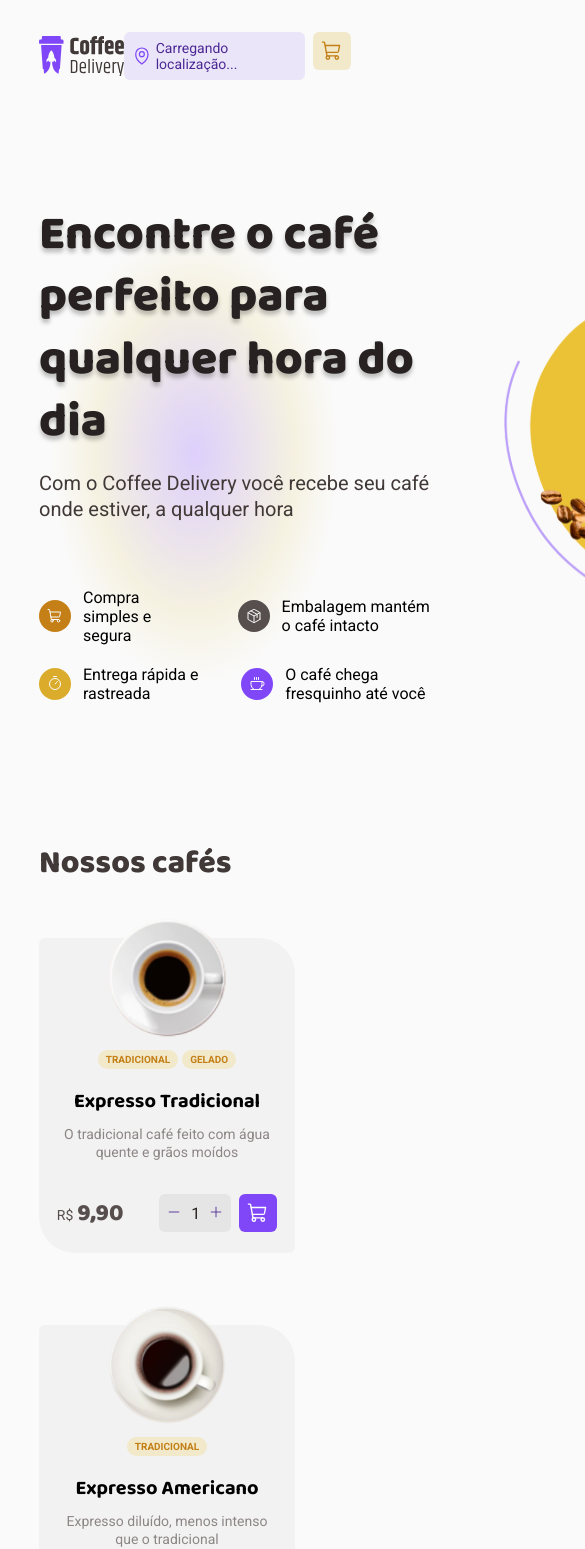
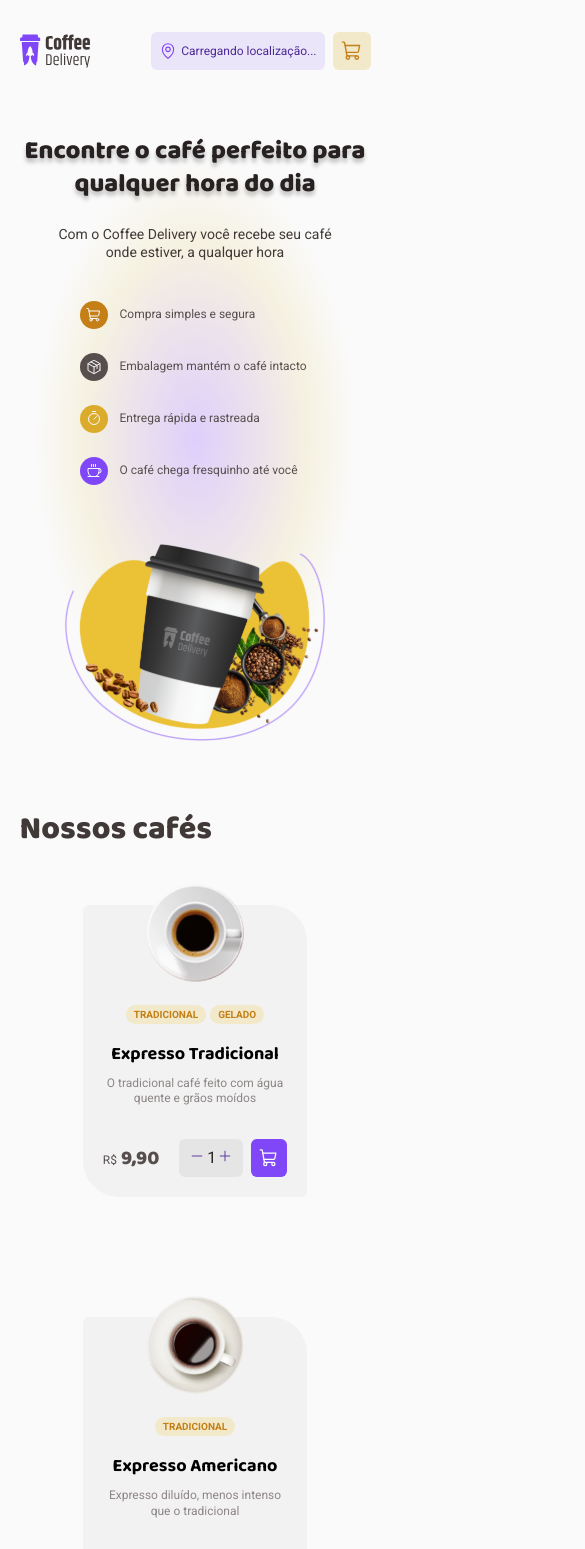
Before and after one commit to GiovanniNoda/coffee-delivery, a React (Vite) app in the folder coffe-delivery/: page / in a window 390 px wide. Shown: the top 1549 px of the page, 585 px wide, since content can reach past the window. Built offline with nearby package versions, Linux system fonts and the light colour scheme; no server answers.

Commit message:
pagina home responsiva

```diff
--- a/coffe-delivery/src/components/Catalog-product/styles.ts
+++ b/coffe-delivery/src/components/Catalog-product/styles.ts
@@ -1,4 +1,5 @@
 import styled, { keyframes } from "styled-components"
+import { media } from "../../styles/mediaqueries";
 
 export const appear = keyframes`
     0% {
@@ -92,4 +93,44 @@ export const CatalogProductContainer = styled.div<{ isVisible: boolean; delay: n
         flex-flow: row nowrap;
         gap: 0.5rem;
     }
+
+    ${media.tablet} {
+        width: 14rem;
+
+        img {
+            width: 100px;
+            margin-top: -2em;
+        }
+
+        h3 {
+            font-size: 1.125rem;
+        }
+
+        p {
+            font-size: 0.75rem;
+        }
+
+        .span-container {
+            font-size: 0.75rem;
+            .span-price {
+                font-size: 1.25rem;
+            }
+        }
+
+        .container {
+            justify-content: space-evenly;
+        }
+
+        .cart-container {
+            div {
+                width: 4rem;
+            }
+
+            button {
+                svg {
+                    width: 20px;
+                }
+            }
+        }
+    }
 `
--- a/coffe-delivery/src/components/Header/styles.ts
+++ b/coffe-delivery/src/components/Header/styles.ts
@@ -1,4 +1,5 @@
 import styled from "styled-components"
+import { media } from "../../styles/mediaqueries"
 
 export const HeaderContainer = styled.header`
     width: 100%;
@@ -12,4 +13,10 @@ export const HeaderContainer = styled.header`
         display: flex;
         gap: 0.5rem;
     }
+
+    ${media.mobile} {
+        img {
+            width: 70px;
+        }
+    }
 `
--- a/coffe-delivery/src/components/Location/styles.ts
+++ b/coffe-delivery/src/components/Location/styles.ts
@@ -1,4 +1,5 @@
 import styled from "styled-components"
+import { media } from "../../styles/mediaqueries"
 
 export const LocationContainer = styled.span`
     display: flex;
@@ -19,4 +20,14 @@ export const LocationContainer = styled.span`
         font-size: 0.875rem;
         color: ${props => props.theme['purple-dark']};
     }
+
+    ${media.mobile} {
+        svg {
+            width: 18px;
+        }
+
+        span {
+            font-size: 0.75rem;
+        }
+    }
 `
--- a/coffe-delivery/src/layouts/DefaultLayout/styles.ts
+++ b/coffe-delivery/src/layouts/DefaultLayout/styles.ts
@@ -1,8 +1,13 @@
 import styled from "styled-components"
+import { media } from "../../styles/mediaqueries"
 
 export const LayoutContainer = styled.div`
     width: 80%;
     margin: 0 auto;
     display: flex;
     flex-direction: column;
+
+    ${media.laptopM} {
+        width: 90%;
+    }
 `
--- a/coffe-delivery/src/pages/Home/components/styles.ts
+++ b/coffe-delivery/src/pages/Home/components/styles.ts
@@ -1,8 +1,15 @@
 import styled from "styled-components"
+import { media } from "../../../styles/mediaqueries"
 
 export const CatalogContainer = styled.div`
     width: 100%;
     display: flex;
     flex-flow: row wrap;
     gap: 2rem;
+
+
+    ${media.tablet} {
+        justify-content: center;
+        gap: 5rem;
+    }
 `
--- a/coffe-delivery/src/pages/Home/index.tsx
+++ b/coffe-delivery/src/pages/Home/index.tsx
@@ -65,7 +65,7 @@ export function Home() {
 
             <h3 className="catalog-title">Nossos cafés</h3>
 
-           <Catalog />
+            <Catalog />
         </HomeContainer>
     )
 }
--- a/coffe-delivery/src/pages/Home/styles.ts
+++ b/coffe-delivery/src/pages/Home/styles.ts
@@ -1,4 +1,5 @@
 import styled from "styled-components"
+import { media } from "../../styles/mediaqueries"
 
 export const HomeContainer = styled.main`
     width: 100%;
@@ -62,7 +63,7 @@ export const HomeContainer = styled.main`
                         align-items: center;
 
 
-                        p {
+                        span:nth-child(2) {
                             color: ${props => props.theme['base-text']};
                             line-height: 130%;
                         }
@@ -101,6 +102,109 @@ export const HomeContainer = styled.main`
         line-height: 130%;
         color: ${props => props.theme['base-subtitle']};
     }
+
+    ${media.laptopM} {
+
+        .header-container {
+            .title-container {
+                h2 {
+                    font-size: 2.5rem;
+                }
+
+                p {
+                    font-size: 1.125rem;
+                }
+
+                .items-container {
+                    .two-items-container {
+                        .item-wrapper {
+                            span {
+                                font-size: 0.875rem;
+                            }
+                        }
+                    }
+                }
+            }
+        }
+        .header-container img {
+             width: 380px;
+         }
+    }
+
+    ${media.tablet} {
+        .header-container {
+            flex-flow: column nowrap;
+            align-items: center;
+            justify-content: center;
+
+            .title-container {
+                align-items: center;
+                justify-content: center;
+
+                h2 {
+                    text-align: center;
+                    font-size: 2.125rem;
+                    margin-bottom: 3rem;
+                }
+
+                p {
+                    text-align: center;
+                    font-size: 1rem;
+                    margin-bottom: 2.5rem;
+                }
+            }
+        }
+
+        .header-container img {
+             width: 300px;
+         }
+
+         .catalog-title {
+            margin-top: 6rem;
+         }
+    }
+
+    ${media.mobile} {
+        .header-container {
+            margin-top: 2rem;
+
+            .title-container {
+                h2 {
+                    font-size: 1.6rem;
+                    margin-bottom: 1.5rem;
+                }
+
+                p {
+                    font-size: 0.875rem;
+                    max-width: 300px;
+                }
+
+                .items-container {
+                    gap: 1.5rem;
+
+                    .two-items-container {
+                        flex-flow: column nowrap;
+                        gap: 1.5rem;
+
+                        .item-wrapper {
+                            justify-content: flex-start;
+
+                            span {
+                                font-size: 0.75rem;
+                            }
+                        }
+                    }
+                }
+            }
+
+            img {
+                width: 270px;
+            }
+        }
+        .catalog-title {
+            margin-top: 4rem;
+        }
+    }
 `
 
 export const IconSpan = styled.span`
@@ -112,4 +216,8 @@ export const IconSpan = styled.span`
     border-radius: 50%;
 
     color: ${props => props.theme['background']};
+
+    ${media.mobile} {
+        padding: 6px;
+    }
 `
--- a/coffe-delivery/src/styles/global.ts
+++ b/coffe-delivery/src/styles/global.ts
@@ -15,6 +15,6 @@ export const GlobalStyle = createGlobalStyle`
     body, input, button {
         font-family: 'Roboto', sans-serif;
         font-weight: 400;
-        font-size: 1rem;
+        font-size: 16px;
     }
 `
--- a/coffe-delivery/src/styles/mediaqueries.ts
+++ b/coffe-delivery/src/styles/mediaqueries.ts
@@ -1,11 +1,11 @@
 const sizes = {
     mobile: '768px',
     tablet: '1024px',
-    laptop: '1440px',
+    laptopM: '1440px',
 }
 
 export const media = {
     mobile: `@media (width < ${sizes.mobile})`,
     tablet: `@media (width < ${sizes.tablet})`,
-    laptop: `@media (width < ${sizes.laptop})`,
+    laptopM: `@media (width < ${sizes.laptopM})`,
 }
```
